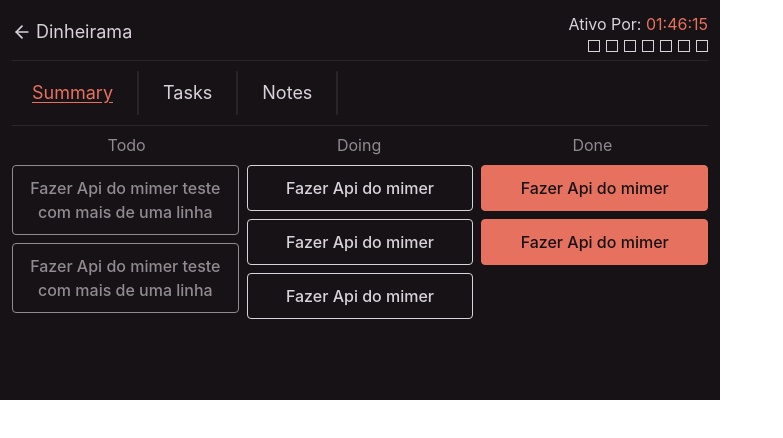
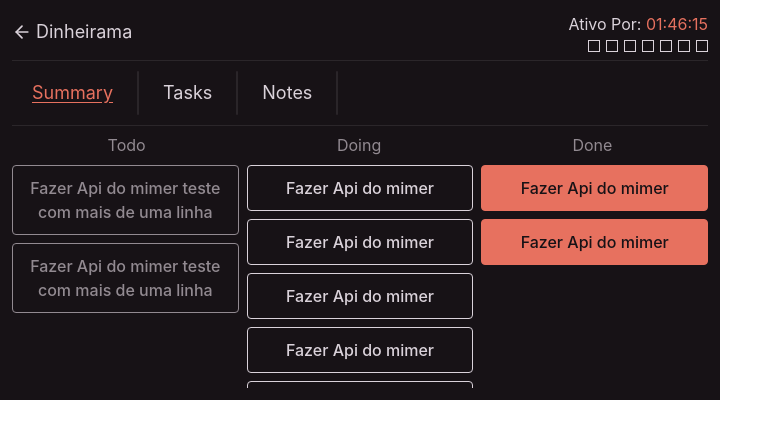
Before and after one commit to retr0lbb/continum, a React (Vite) app: page /project in a window 1280 px wide. Shown: the top 438 px of the page, without its empty margins (0-783 px from the left). Built offline with nearby package versions, Linux system fonts and the light colour scheme.

Commit message:
fix: now tasks cards can be scrolled with the arrow selection

```diff
--- a/src/components/tabs/tasks-tab.tsx
+++ b/src/components/tabs/tasks-tab.tsx
@@ -17,6 +17,12 @@ const columns = [
             "Fazer Api do mimer",
             "Fazer Api do mimer",
             "Fazer Api do mimer",
+            "Fazer Api do mimer",
+            "Fazer Api do mimer",
+            "Fazer Api do mimer",
+            "Fazer Api do mimer",
+            "Fazer Api do mimer",
+
         ]
     },
     {
@@ -30,10 +36,11 @@ const columns = [
 ]
 
 export function TasksTab(){
-    const { handleKeyDown, isSelected } = useTaskSelection(columns)
+    const { handleKeyDown, isSelected, containerRef } = useTaskSelection(columns)
 
     return (
         <div
+            ref={containerRef}
             className="w-full h-full flex flex-col outline-none overflow-hidden"
             onKeyDown={handleKeyDown}
             tabIndex={0}
@@ -82,12 +89,22 @@ const taskCardVariants = tv({
         selected: {
             true: "text-accent border-accent transition-all"
         }
-    }
+    },
+    compoundVariants: [
+        {
+            selected: true,
+            status: "done",
+            className: "bg-background-main text-accent border-accent transition-all"
+        }
+    ]
 })
 
 export function TaskCard(props: TaskCardProps){
     return(
-        <p className={taskCardVariants({className: props.className, status: props.status, selected: props.selected})}>
+        <p
+            className={taskCardVariants({className: props.className, status: props.status, selected: props.selected})}
+            data-selected={props.selected ? "true" : undefined}
+        >
             {props.text}
         </p>
     )
--- a/src/hooks/useTaskSelection.ts
+++ b/src/hooks/useTaskSelection.ts
@@ -1,4 +1,4 @@
-import { useState, useCallback, useRef } from "react"
+import { useState, useCallback, useRef, useEffect } from "react"
 
 interface UseTaskSelectionColumn {
   tasks: unknown[]
@@ -8,6 +8,8 @@ export function useTaskSelection(columns: UseTaskSelectionColumn[]) {
   const columnsRef = useRef(columns)
   columnsRef.current = columns
 
+  const containerRef = useRef<HTMLDivElement>(null)
+
   const [selectedCol, setSelectedCol] = useState<number | null>(null)
   const [selectedRow, setSelectedRow] = useState<number | null>(null)
 
@@ -15,6 +17,12 @@ export function useTaskSelection(columns: UseTaskSelectionColumn[]) {
     (col: number, row: number) => selectedCol === col && selectedRow === row,
     [selectedCol, selectedRow]
   )
+
+  useEffect(() => {
+    if (selectedCol === null || selectedRow === null) return
+    const el = containerRef.current?.querySelector('[data-selected="true"]')
+    el?.scrollIntoView({ block: "nearest" })
+  }, [selectedCol, selectedRow])
 
   const handleKeyDown = useCallback(
     (e: React.KeyboardEvent) => {
@@ -53,5 +61,5 @@ export function useTaskSelection(columns: UseTaskSelectionColumn[]) {
     [selectedCol, selectedRow]
   )
 
-  return { selectedCol, selectedRow, handleKeyDown, isSelected }
+  return { selectedCol, selectedRow, handleKeyDown, isSelected, containerRef }
 }
```
